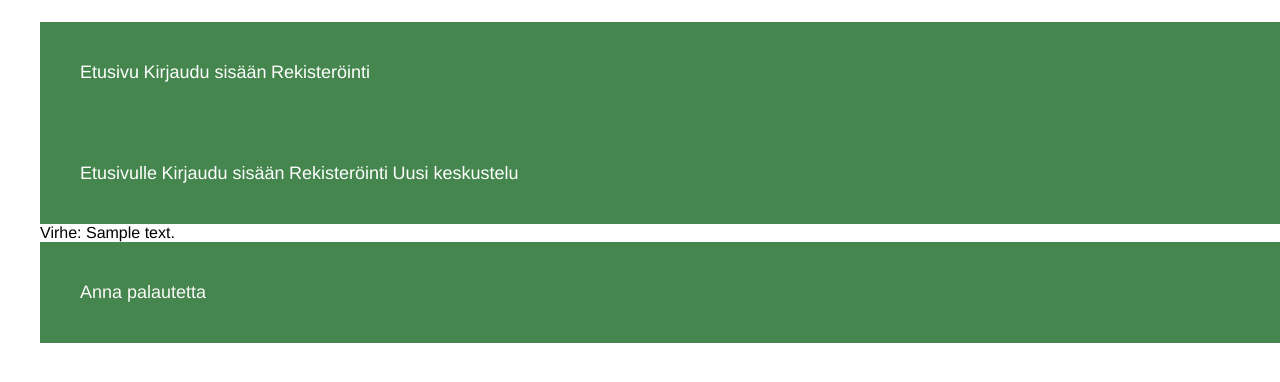
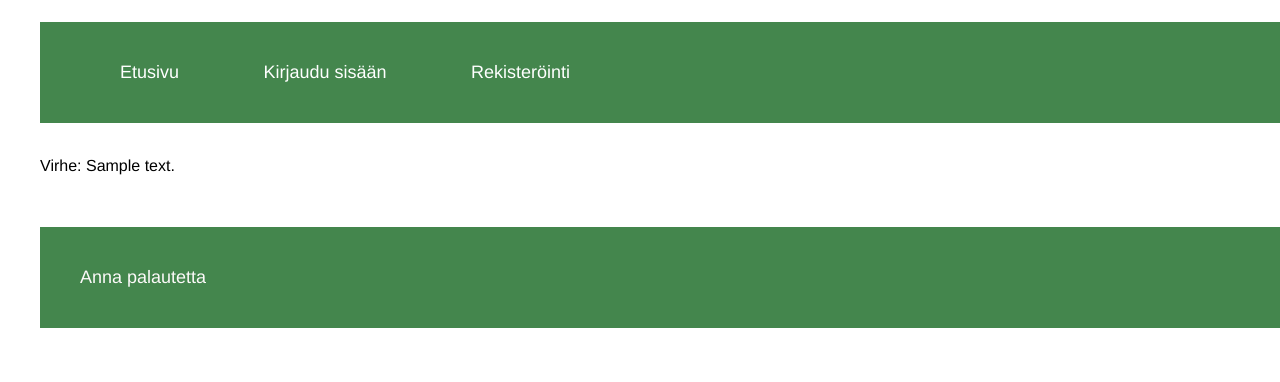
Before and after one commit to nicolaskivimaki/tsoha-keskustelupalsta, a Flask app: template templates/error.html in a window 1280 px wide. Shown: the part 77-459 px from the top of the page. Run offline with Flask 2, Linux system fonts and the light colour scheme; the template is opened without the code that fills it: most values are stand-ins (such as "Sample title", 1, 10 or a date in 2020).

Commit message:
minor adjustments to css, register

```diff
--- a/routes.py
+++ b/routes.py
@@ -1,6 +1,6 @@
 from app import app
 from flask import render_template, request, redirect
-import messages, categories, users
+import messages, users
 from posts import get_post
 from comments import *
 from likes import *
--- a/static/main.css
+++ b/static/main.css
@@ -34,6 +34,7 @@ th, td {
     text-align: center;
     text-decoration: none;
     font-size: 18px;
+    padding: 40px;
 }
 
 .posts {
--- a/templates/category.html
+++ b/templates/category.html
@@ -22,6 +22,7 @@
         <textarea name="content" rows="3" cols="40"></textarea>
         <br>
         <input type="submit" value="Lähetä">
+        <input type="hidden" name="csrf_token" value="{{ session.csrf_token }}">
         </form>
 </div>
 <p>
--- a/templates/error.html
+++ b/templates/error.html
@@ -1,12 +1,8 @@
 {% extends "layout.html" %}
 {% block content %}
-
-<div class="topnav">
-    <a href="/">Etusivulle</a>
-    <a href="/login">Kirjaudu sisään</a>
-    <a href="/register">Rekisteröinti</a>
-    <a href="/new">Uusi keskustelu</a>
-</div>
-
-Virhe: {{ message }}
+<br>
+<p>
+    Virhe: {{ message }}
+</p>
+<br>
 {% endblock %}
--- a/templates/feedback.html
+++ b/templates/feedback.html
@@ -6,6 +6,7 @@
     <textarea name="content" rows="2" cols="40"></textarea>
     <p>
     <input type="submit" value="Lähetä palaute">
+    <input type="hidden" name="csrf_token" value="{{ session.csrf_token }}">
     </form>
 <br>
 <h2>Palautteet:</h2>
--- a/templates/index.html
+++ b/templates/index.html
@@ -16,6 +16,7 @@
         <textarea name="category" rows="1" cols="40"></textarea>
         <br>
         <input type="submit" value="Lähetä">
+        <input type="hidden" name="csrf_token" value="{{ session.csrf_token }}">
         </form>
 </div>
 <p>
--- a/templates/new.html
+++ b/templates/new.html
@@ -16,6 +16,7 @@ Kerro jotain kivaa:
     <textarea name="content" rows="3" cols="40"></textarea>
     <br>
     <input type="submit" value="Lähetä">
+    <input type="hidden" name="csrf_token" value="{{ session.csrf_token }}">
     </form>
 
 <p>
--- a/templates/register.html
+++ b/templates/register.html
@@ -3,7 +3,7 @@
 
 <p>
 <form action="/register" method="post">
-Tunnus: (Vähintään 1 merkki)<input type="text" name="username">
+Tunnus: (2-16 merkkiä)<input type="text" name="username">
 <p>
 Salasana: (8 tai enemmän merkkiä)<input type="password" name="password1">
 <p>
```
Also changed, not shown: users.py (line endings or trailing spaces).
